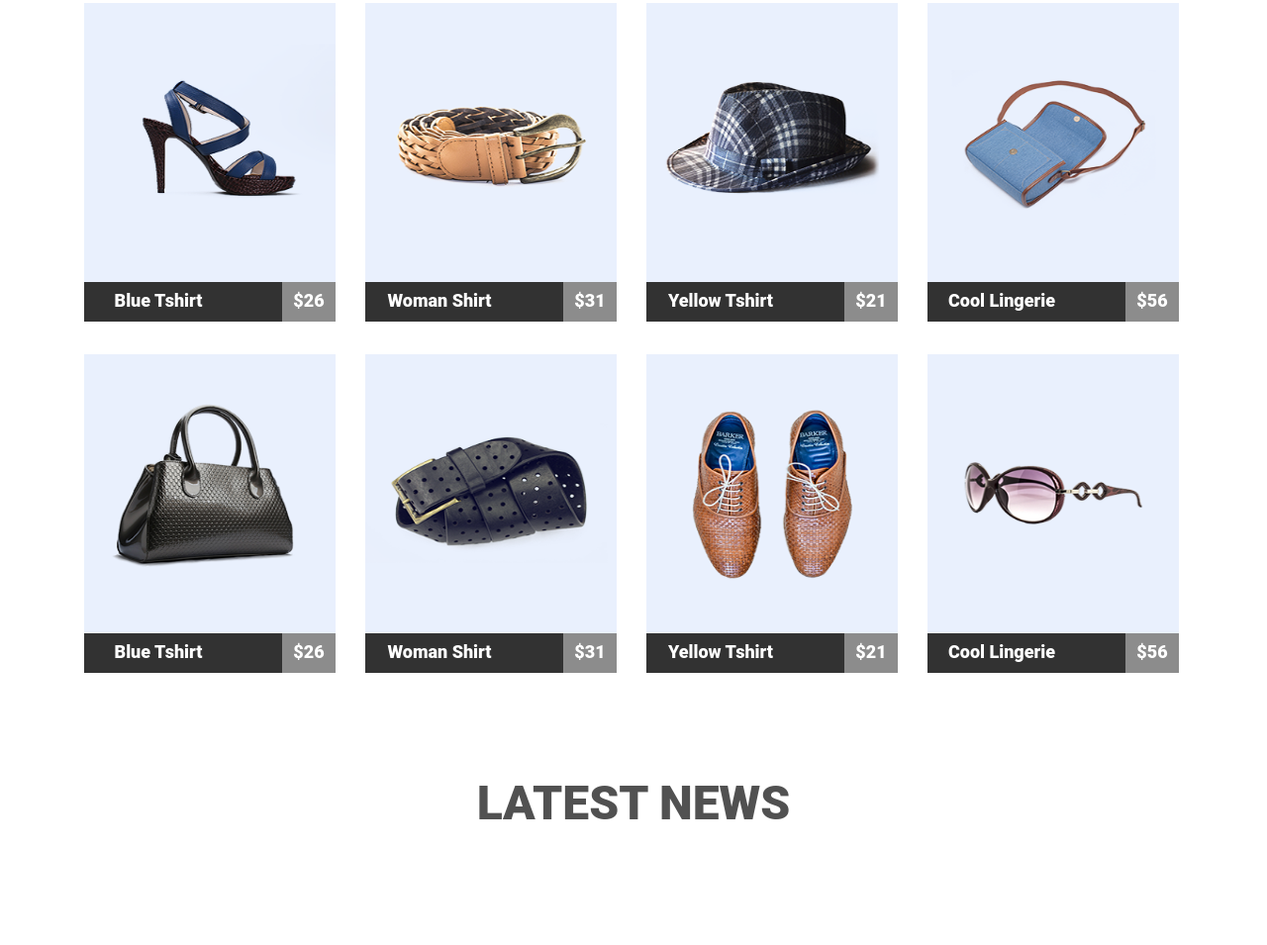
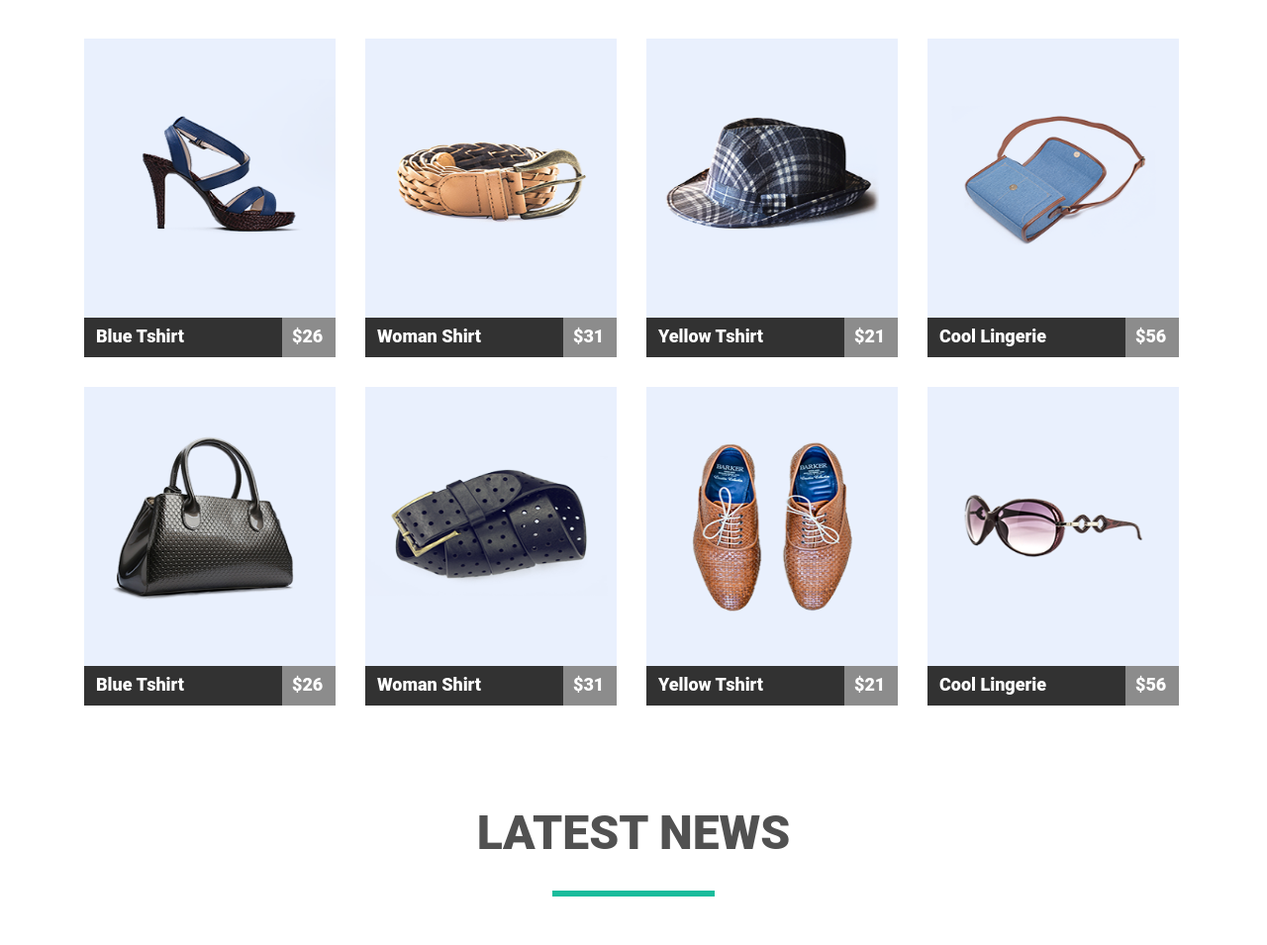
Before and after one commit to kateksiondzyk/goit-fe-course, a plain HTML site: page html-css/module-04/index.html in a window 1280 px wide. Shown: the part 340-1295 px from the top of the page at 99% size. Drawn offline with Linux system fonts and the light colour scheme; files that its build step writes are made by us from their sources.

Commit message:
second version

```diff
--- a/html-css/module-04/css/style.css
+++ b/html-css/module-04/css/style.css
@@ -88,6 +88,15 @@ header {
     color: rgb(81, 81, 81);
 }
 
+.section_1 h2::after {
+    display: block;
+    content: "";
+    margin: 30px auto 0px;
+    width: 164px;
+    height: 6px;
+    background-color: rgb(26, 188, 156);
+}
+
 .features-list {
     margin: 0px;
     padding: 0px;
@@ -95,12 +104,13 @@ header {
 }
 
 .features-list-item {
-    margin: 0;
-    padding: 0;
+    width: 254px;
+    height: 322px;
     margin-right: 30px;
     margin-bottom: 30px;
     float: left;
-    text-align: center;
+    list-style: none;
+    position: relative;
 }
 
 .features-list-item:nth-child(4n) {
@@ -111,20 +121,10 @@ header {
     margin-bottom: 100px;
 }
 
-.features-list-item:hover,
-.features-list-item:focus {
-    background-color: rgb(26, 188, 156)
+.figure {
+    position: absolute;
+    padding: 0;
 }
-
-figure {
-    display: inline-block;
-    margin: 0;
-    width: 254px;
-    height: 322px;
-    padding: 0;
-    font-size: 18px;
-    font-family: "Roboto Black", "Cambria", "serif";
-   }
 
 .features-pic {
     background-color: #e9f0fd;
@@ -132,30 +132,47 @@ figure {
     height: 282px;
 }
 
-figcaption {
+.name,
+.price {
     display: block;
-    background-color: #8c8c8c;
-    width: 254px;
-    height: 40px;
+    float: left;
+    margin: 0;
+    padding-top: 10px;
+    padding-bottom: 10px;
     color: white;
+    font-size: 18px;
+    font-family: "Roboto Black", "Cambria", "serif";
+
 }
 
 .name {
-    display: block;
-    padding: 10px 62px 10px 12px;
+    padding-right: 62px;
+    padding-left: 12px;
     background-color: #323232;
     width: 200px;
     height: 40px;
-    float: left;
 }
 
 .price {
     display: block;
-    padding: 10px 10px;
+    padding: 10px;
+    padding-left: 10px;
+    background-color: #8c8c8c;
     width: 54px;
     height: 40px;
-    float: right;
 }
+
+.features-list li:hover .name {
+    background-color: rgb(26, 188, 156);
+  }
+
+  .features-list li:hover .price {
+    background-color: rgb(127, 217, 199);
+  }
+
+  .features-list-item{
+    cursor:pointer;
+  }
 
 .section_2 {
     display: block;
@@ -173,6 +190,15 @@ figcaption {
     text-transform: uppercase;
     text-align: center;
     color: rgb(81, 81, 81);
+}
+
+.section_2 h2::after {
+    display: block;
+    content: "";
+    margin: 30px auto 0px;
+    width: 164px;
+    height: 6px;
+    background-color: rgb(26, 188, 156);
 }
 
 .news-list {
--- a/html-css/module-04/index.html
+++ b/html-css/module-04/index.html
@@ -32,52 +32,60 @@
             <h2>Featured products</h2>
             <ul class="features-list clearfix">
                 <li class="features-list-item">
-                    <figure clearfix>
                         <img class="features-pic" src="./img/product_1.png" alt="Blue Tshirt" width="254" height="282">
-                        <figcaption><span class="name">Blue Tshirt</span><span class="price">$26</span></figcaption>
-                    </figure>
+                        <div class="figure clearfix">
+                            <p class="name">Blue Tshirt</p>
+                            <p class="price">$26</p>
+                        </div>
                 </li>
                 <li class="features-list-item">
-                    <figure>
                         <img class="features-pic" src="./img/product_2.png" alt="Woman Shirt" width="254" height="282">
-                        <figcaption><span class="name">Woman Shirt</span><span class="price">$31</span></figcaption>
-                    </figure>
+                        <div class="figure clearfix">
+                            <p class="name">Woman Shirt</p>
+                            <p class="price">$31</p>
+                        </div>
                 </li>
                 <li class="features-list-item">
-                    <figure>
                         <img class="features-pic" src="./img/product_3.png" alt="Yellow Tshirt" width="254" height="282">
-                        <figcaption><span class="name">Yellow Tshirt</span><span class="price">$21</span></figcaption>
-                    </figure>
+                        <div class="figure clearfix">
+                            <p class="name">Yellow Tshirt</p>
+                            <p class="price">$21</p>
+                        </div>
                 </li>
                 <li class="features-list-item">
-                    <figure>
                         <img class="features-pic" src="./img/product_4.png" alt="Cool Lingerie" width="254" height="282">
-                        <figcaption><span class="name">Cool Lingerie</span><span class="price">$56</span></figcaption>
-                    </figure>
+                        <div class="figure clearfix">
+                            <p class="name">Cool Lingerie</p>
+                            <p class="price">$56</p>
+                        </div>
                 </li>
                 <li class="features-list-item">
-                    <figure>
                         <img class="features-pic" src="./img/product_5.png" alt="Blue Tshirt" width="254" height="282">
-                        <figcaption><span class="name">Blue Tshirt</span><span class="price">$26</span></figcaption>
-                    </figure>
+                        <div class="figure clearfix">
+                            <p class="name">Blue Tshirt</p>
+                            <p class="price">$26</p>
+                        </div>
                 </li>
                 <li class="features-list-item">
-                    <figure>
                         <img class="features-pic" src="./img/product_6.png" alt="Woman Shirt" width="254" height="282">
-                        <figcaption><span class="name">Woman Shirt</span><span class="price">$31</span></figcaption>
-                    </figure>
+                        <div class="figure clearfix">
+                            <p class="name">Woman Shirt</p>
+                            <p class="price">$31</p>
+                        </div>
                 </li>
                 <li class="features-list-item">
-                    <figure>
                         <img class="features-pic" src="./img/product_7.png" alt="Yellow Tshirt" width="254" height="282">
-                        <figcaption><span class="name">Yellow Tshirt</span><span class="price">$21</span></figcaption>
-                    </figure>
+                        <div class="figure clearfix">
+                            <p class="name">Yellow Tshirt</p>
+                            <p class="price">$21</p>
+                        </div>
                 </li>
                 <li class="features-list-item">
-                    <figure>
                         <img class="features-pic" src="./img/product_8.png" alt="Cool Lingerie" width="254" height="282">
-                        <figcaption><span class="name">Cool Lingerie</span><span class="price">$56</span></figcaption>
-                    </figure>
+                        <div class="figure clearfix">
+                            <p class="name">Cool Lingerie</p>
+                            <p class="price">$56</p>
+                        </div>
                 </li>
             </ul>
         </section>
```
